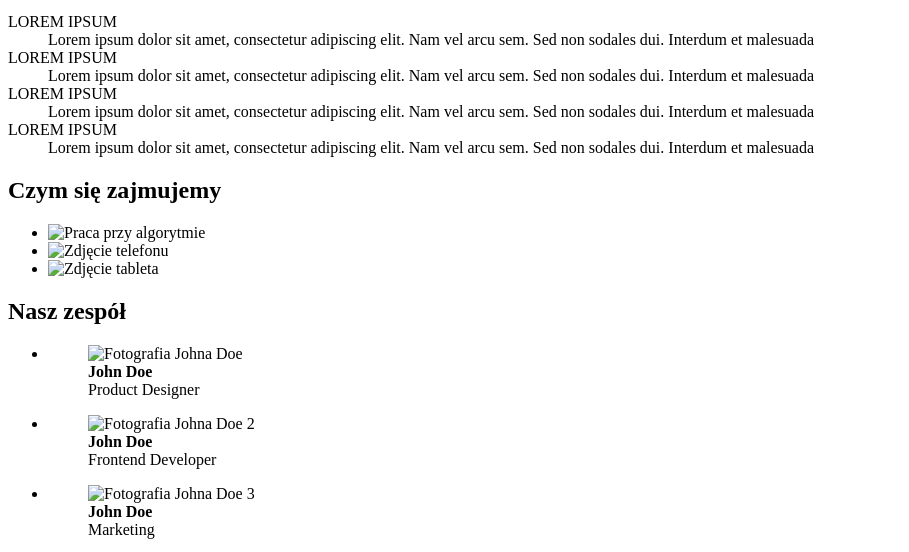
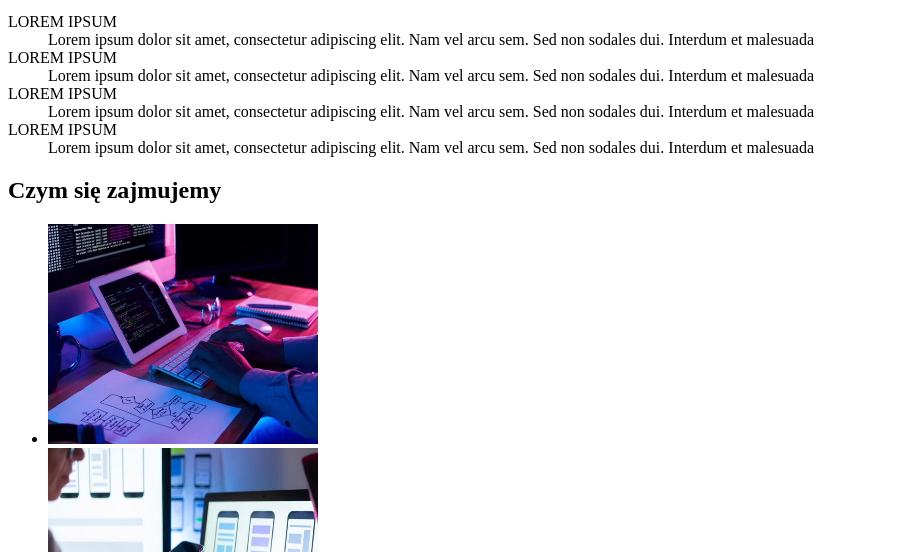
Before and after one commit to Michal-Jarek/goit-markup-hw-01, a plain HTML site: page index.html in a window 1280 px wide. Shown: the part 234-786 px from the top of the page, without its empty margins (0-909 px from the left). Drawn offline with Linux system fonts and the light colour scheme; the site is published under a folder, as on GitHub Pages, so addresses that start at the root find nothing.

Commit message:
Poprawiona ścieżka względna

```diff
--- a/index.html
+++ b/index.html
@@ -50,7 +50,7 @@
       <ul>
         <li>
           <img
-            src="/images/1.jpg"
+            src="images/1.jpg"
             alt="Praca przy algorytmie"
             width="270"
             height="220"
@@ -58,7 +58,7 @@
         </li>
         <li>
           <img
-            src="/images/2.jpg"
+            src="images/2.jpg"
             alt="Zdjęcie telefonu"
             width="270"
             height="220"
@@ -66,7 +66,7 @@
         </li>
         <li>
           <img
-            src="/images/3.jpg"
+            src="images/3.jpg"
             alt="Zdjęcie tableta"
             width="270"
             height="220"
@@ -79,7 +79,7 @@
         <li>
           <figure>
             <img
-              src="/images/4.jpg"
+              src="images/4.jpg"
               alt="Fotografia Johna Doe"
               width="270"
               height="220"
@@ -93,7 +93,7 @@
         <li>
           <figure>
             <img
-              src="/images/5.jpg"
+              src="images/5.jpg"
               alt="Fotografia Johna Doe 2"
               width="270"
               height="220"
@@ -107,7 +107,7 @@
         <li>
           <figure>
             <img
-              src="/images/6.jpg"
+              src="images/6.jpg"
               alt="Fotografia Johna Doe 3"
               width="270"
               height="220"
@@ -121,7 +121,7 @@
         <li>
           <figure>
             <img
-              src="/images/7.jpg"
+              src="images/7.jpg"
               alt="Fotografia Johna Doe 4"
               width="270"
               height="220"
```
